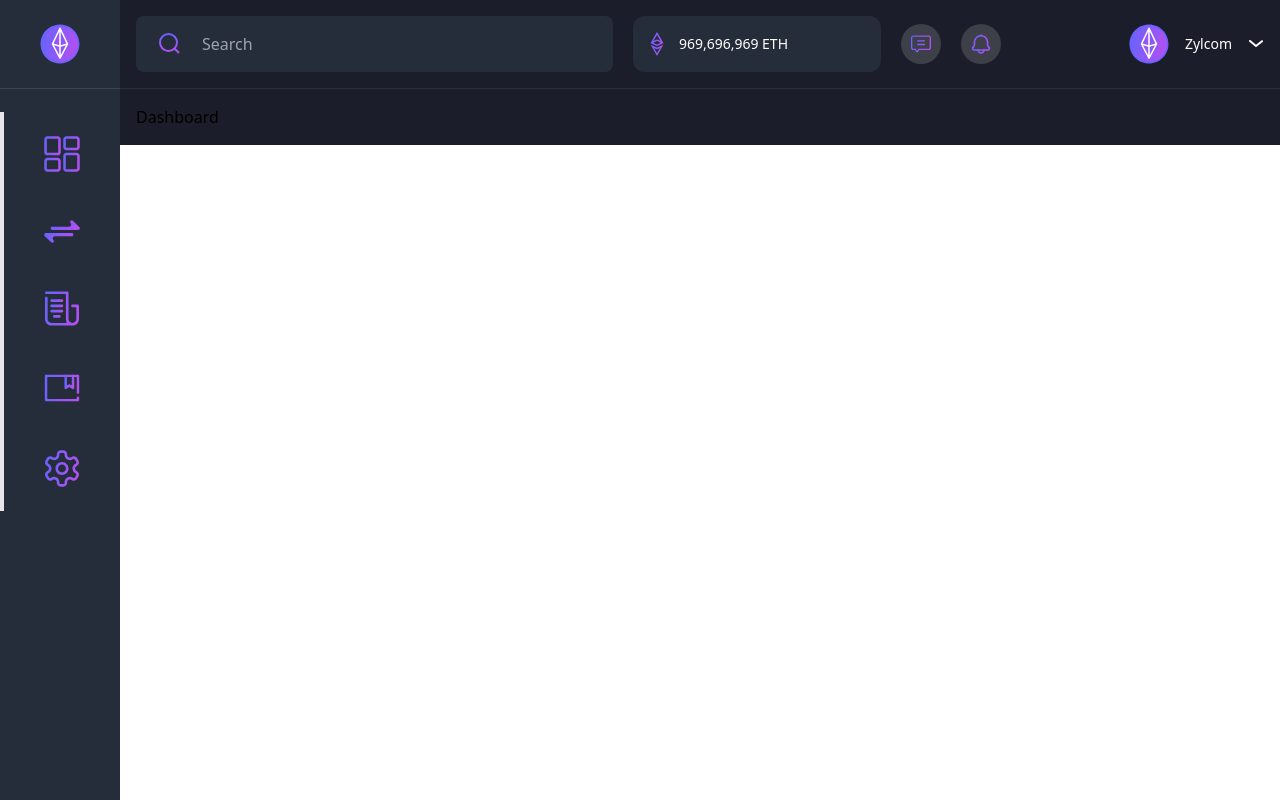
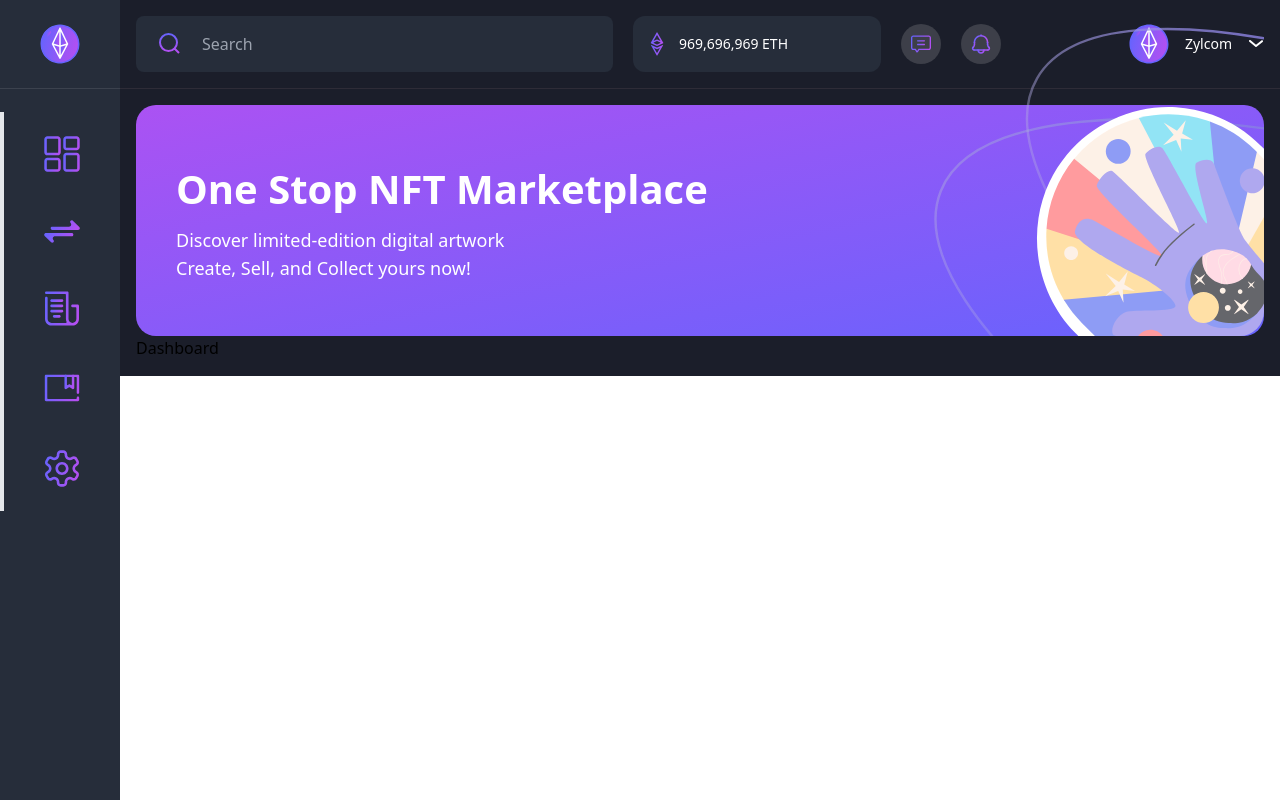
Before and after one commit to zylcom/nft-marketplace, a React (Create React App) app: page / in a window 1280 px wide. Built offline with nearby package versions, Linux system fonts and the light colour scheme.

Commit message:
feat(components): create header component

```diff
--- a/src/components/Dashboard/index.js
+++ b/src/components/Dashboard/index.js
@@ -1,8 +1,10 @@
 import React from "react";
+import { Header } from "src/components";
 
 function Dashboard() {
   return (
     <div>
+      <Header />
       <h1>Dashboard</h1>
     </div>
   );
--- /dev/null
+++ b/src/components/Header/index.js
@@ -0,0 +1,26 @@
+import React from "react";
+import { DashboardBanner } from "src/assets";
+
+function Header() {
+  return (
+    <div className="min-h-36 relative w-full rounded-[7.45px] bg-gradient-to-br from-lavender-indigo to-very-light-blue p-3 md:h-full md:rounded-[20px] md:px-10 md:py-[54px]">
+      <div className="w-[214px] md:w-full">
+        <h1 className="text-base font-semibold leading-6 text-white md:text-[length:40px] md:leading-[60px]">
+          One Stop NFT Marketplace
+        </h1>
+        <p className="mt-[7px] text-[length:11px] text-white md:w-[377px] md:text-lg">
+          Discover limited-edition digital artwork Create, Sell, and Collect
+          yours now!
+        </p>
+        <div className="flex gap-[3.72px] md:gap-2.5"></div>
+      </div>
+      <img
+        src={DashboardBanner}
+        alt=""
+        className="absolute bottom-0 right-0 md:h-auto md:w-full"
+      />
+    </div>
+  );
+}
+
+export default Header;
--- a/src/components/index.js
+++ b/src/components/index.js
@@ -7,6 +7,17 @@ import Sidebar from "./Sidebar";
 import Menu from "./Menu";
 import MenuItem from "./MenuItem";
 import Dashboard from "./Dashboard";
+import Header from "./Header";
 
 // Export component
-export { Icon, Avatar, EthereumDisplay, Navbar, Sidebar, Menu, MenuItem, Dashboard };
+export {
+  Icon,
+  Avatar,
+  EthereumDisplay,
+  Navbar,
+  Sidebar,
+  Menu,
+  MenuItem,
+  Dashboard,
+  Header,
+};
```
